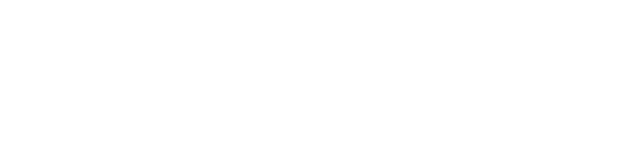
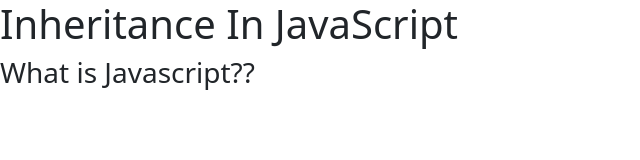
Before and after one commit to 1hani/DISM-HASNAIN_1518879, a plain HTML site: page index.html in a window 1280 px wide. Shown: the whole page, without its empty margins (0-640 px from the left). Drawn offline with nearby package versions, Linux system fonts and the light colour scheme.

Commit message:
added 2 headings, and linked css and js file to main html file

```diff
--- a/index.html
+++ b/index.html
@@ -4,10 +4,12 @@
     <meta charset="UTF-8">
     <meta name="viewport" content="width=device-width, initial-scale=1.0">
     <title>Document</title>
-
-    <script></script>
+    <link href="https://cdn.jsdelivr.net/npm/bootstrap@5.3.3/dist/css/bootstrap.min.css" rel="stylesheet" integrity="sha384-QWTKZyjpPEjISv5WaRU9OFeRpok6YctnYmDr5pNlyT2bRjXh0JMhjY6hW+ALEwIH" crossorigin="anonymous">
+    <link rel="stylesheet" href="Assetes/Assets Css/test.css">
+    <script src="Assetes/Assests JS/test.js"></script>
 </head>
 <body>
-
+    <h1 class="heading1" class="text-center">Inheritance In JavaScript</h1>
+    <h3 class="mini_heading" class="text-center"> What is Javascript??</h3>
 </body>
 </html>
```
